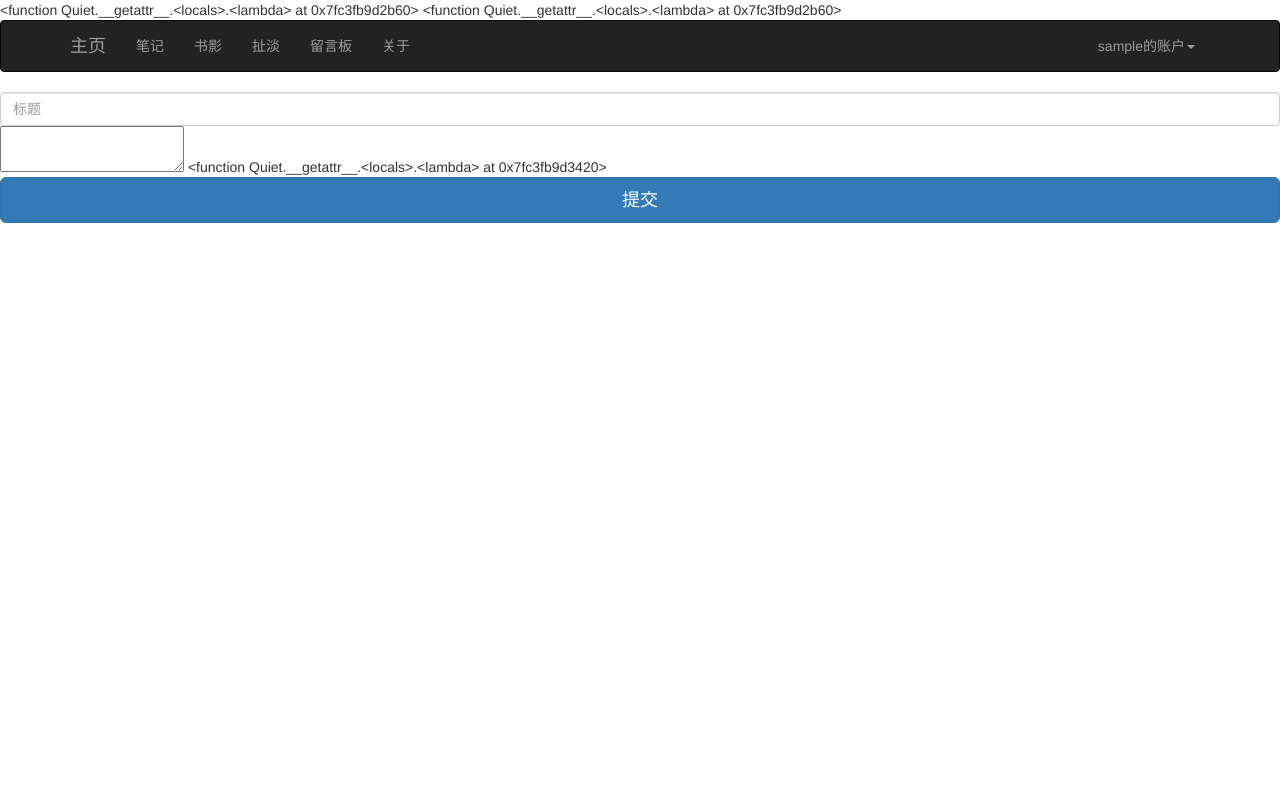
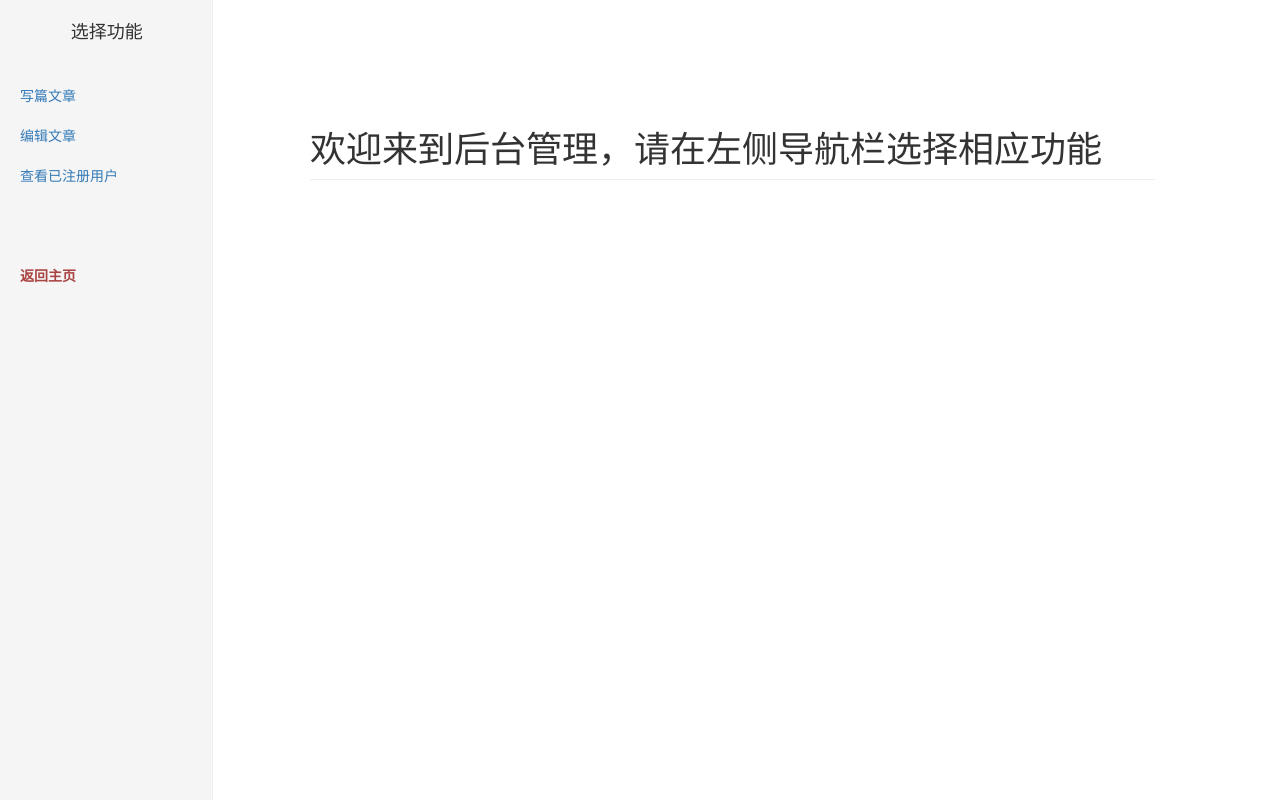
Before and after one commit to CoderGrowing/Blog, a Flask app: page /admin in a window 1280 px wide. Run offline with Flask 2, Linux system fonts and the light colour scheme; the visitor is signed in with stand-in values (Sample User, id 1); data comes from the database, SQL or seed files in the repository; both versions use the stored data as it was after the commit; some libraries are stand-ins or nearby versions.

Commit message:
adjust admin and write-article

```diff
--- a/app/main/forms.py
+++ b/app/main/forms.py
@@ -4,7 +4,6 @@ from flask_wtf import FlaskForm
 from wtforms import StringField, PasswordField, SubmitField, TextAreaField, DateTimeField, BooleanField
 from wtforms.validators import DataRequired, Length, Email, EqualTo
 from wtforms import ValidationError
-from flask_pagedown.fields import PageDownField
 from app.models import User
 
 class AdminLoginForm(FlaskForm):
@@ -48,7 +47,7 @@ class EditProfileForm(FlaskForm):
     submit = SubmitField(u'提交')
 
 class ChangePasswordForm(FlaskForm):
-    old_password = PasswordField(u'请输入旧密码', validators=[DataRequired()])
+    old_password = PasswordField(u'请输入当前密码', validators=[DataRequired()])
     new_password = PasswordField(u'请输入新密码', [DataRequired(), Length(6, 16, message=u'密码必须为6-16位'),
                                               EqualTo('new_password2', message=u'两次输入的密码不一致')])
     new_password2 = PasswordField(u'确认新密码', validators=[DataRequired()])
--- a/app/main/views.py
+++ b/app/main/views.py
@@ -32,15 +32,20 @@ def admin_login():
         flash(u'用户名或密码错误', 'warning')
     return render_template('admin-login.html', form=form)
 
-@main.route('/admin', methods=['GET', 'POST'])
+@main.route('/admin', methods=['POST', 'GET'])
 @login_required
 def admin():
+    return render_template('admin.html')
+
+@main.route('/write-article', methods=['GET', 'POST'])
+@login_required
+def write_article():
     if request.method == 'POST':
         article = Article(heading=request.form['heading'], body=request.form['article'])
         db.session.add(article)
         return redirect(url_for('main.index'))
 
-    return render_template('admin.html')
+    return render_template('write-article.html')
 
 
 #
@@ -122,3 +127,7 @@ def change_password():
             flash(u'密码错误，请确认您输入的密码是否正确')
 
     return render_template('change-password.html', form=form)
+
+@main.route('/test')
+def test():
+    return render_template('_admin-nav.html')
--- /dev/null
+++ b/app/static/admin-nav.css
@@ -0,0 +1,112 @@
+/*
+ * Base structure
+ */
+
+/* Move down content because we have a fixed navbar that is 50px tall */
+body {
+  padding-top: 50px;
+}
+
+
+/*
+ * Global add-ons
+ */
+
+.sub-header {
+  padding-bottom: 10px;
+  border-bottom: 1px solid #eee;
+}
+
+/*
+ * Top navigation
+ * Hide default border to remove 1px line.
+ */
+.navbar-fixed-top {
+  border: 0;
+}
+
+/*
+ * Sidebar
+ */
+
+/* Hide for mobile, show later */
+.sidebar {
+  display: none;
+}
+@media (min-width: 768px) {
+  .sidebar {
+    position: fixed;
+    top: 0;
+    bottom: 0;
+    left: 0;
+    display: block;
+    padding: 20px;
+    overflow-x: hidden;
+    overflow-y: auto; /* Scrollable contents if viewport is shorter than content. */
+    background-color: #f5f5f5;
+    border-right: 1px solid #eee;
+  }
+}
+
+/* Sidebar navigation */
+.nav-sidebar {
+  margin-right: -21px; /* 20px padding + 1px border */
+  margin-bottom: 20px;
+  margin-left: -20px;
+}
+.nav-sidebar > li > a{
+  padding-right: 20px;
+  padding-left: 20px;
+}
+
+.nav-sidebar > li > p {
+  text-align: center;
+  font-size: large;
+  font-family: "微软雅黑", sans-serif;
+}
+
+
+.nav-sidebar > .active > a,
+.nav-sidebar > .active > a:hover,
+.nav-sidebar > .active > a:focus {
+  color: #fff;
+  background-color: #428bca;
+}
+
+
+/*
+ * Main content
+ */
+
+.main {
+  padding: 20px;
+}
+@media (min-width: 768px) {
+  .main {
+    padding-right: 40px;
+    padding-left: 40px;
+  }
+}
+.main .page-header {
+  margin-top: 0;
+}
+
+
+/*
+ * Placeholder dashboard ideas
+ */
+
+.placeholders {
+  margin-bottom: 30px;
+  text-align: center;
+}
+.placeholders h4 {
+  margin-bottom: 0;
+}
+.placeholder {
+  margin-bottom: 20px;
+}
+.placeholder img {
+  display: inline-block;
+  border-radius: 50%;
+}
--- /dev/null
+++ b/app/templates/_admin-nav.html
@@ -0,0 +1,16 @@
+<div class="row">
+<div class="col-sm-3 col-md-2 sidebar">
+  <ul class="nav nav-sidebar">
+    <li><p>选择功能</p></li>
+  </ul>
+  <ul class="nav nav-sidebar">
+    <li><a href="{{ url_for("main.write_article") }}">写篇文章</a></li>
+    <li><a href="#">编辑文章</a></li>
+    <li><a href="#">查看已注册用户</a></li>
+  </ul>
+  <ul class="nav nav-sidebar"></ul><ul class="nav nav-sidebar"></ul>
+  <ul class="nav nav-sidebar">
+    <li><a href="{{ url_for("main.index") }}"><b><span class="text-danger">返回主页</span></b></a></li>
+  </ul>
+</div>
+</div>
--- a/app/templates/admin.html
+++ b/app/templates/admin.html
@@ -1,26 +1,19 @@
-{#创建文章提交表单#}
 {% extends "base.html" %}
-{% import "bootstrap/wtf.html" as wtf %}
+
 {% block head %}
     {{ super() }}
-    {{ simplemde.css }}
-    {{ simplemde.js }}
+    <link rel="stylesheet" href="{{ url_for('static', filename='admin-nav.css') }}">
 {% endblock %}
 
-
-{% block content %}
-    <form method="POST" action="{{ url_for('main.admin') }}">
-    <input type="text" name="heading" class="form-control" placeholder="标题">
-    <textarea name="article">
-    </textarea>
-    {{ simplemde.load }}
-    <input type="submit" class="btn btn-lg btn-primary btn-block" value="提交">
-    </form>
-{#    <form method="POST" action="{{ url_for('main.admin') }}">#}
-{#    </form>#}
+{% block page_content %}
+    <div class="container-fluid">
+    {% include "_admin-nav.html" %}
+    <div class="col-sm-9 col-sm-offset-3 col-md-10 col-md-offset-2 main">
+        <h1 class="page-header">欢迎来到后台管理，请在左侧导航栏选择相应功能</h1>
+    </div>
+    </div>
 
 {% endblock %}
 
-{% block scripts %}
-{{ super() }}
-{% endblock %}
+{% block navbar %}{% endblock %}
+{% block footer %}{% endblock %}
--- a/app/templates/base.html
+++ b/app/templates/base.html
@@ -7,7 +7,7 @@
 {% endblock %}
 
 {% block navbar %}
-<div class="navbar navbar-inverse " role="navigation">
+<div class="navbar navbar-inverse navbar-fixed-top" role="navigation">
 <div class="container">
     <div class="navbar-header">
         <button type="button" class="navbar-toggle" data-toggle="collapse" data-target=".navbar-collapse">
@@ -73,6 +73,7 @@
     {% endfor %}
 
     {% block page_content %}{% endblock %}
+    {% block footer %}
         </div>
         {#页脚#}
         <div class="footer">
@@ -83,6 +84,7 @@
         </div>
         {#页脚结束#}
     {% endblock %}
+{% endblock %}
 
 {% block scripts %}
     {{ super() }}
```
Also changed, not shown: app/templates/write-article.html (added, +26 -0 lines), data-dev.sqlite. Lines whose indentation alone changed are shown as unchanged.
